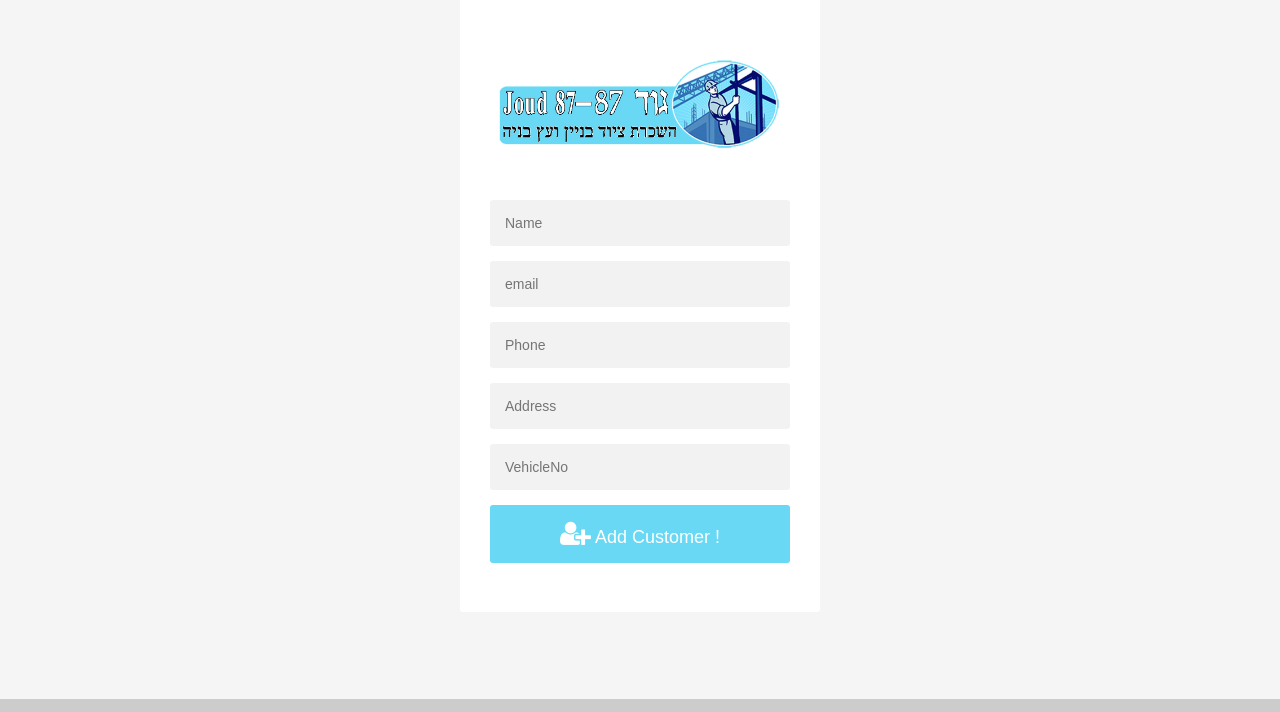
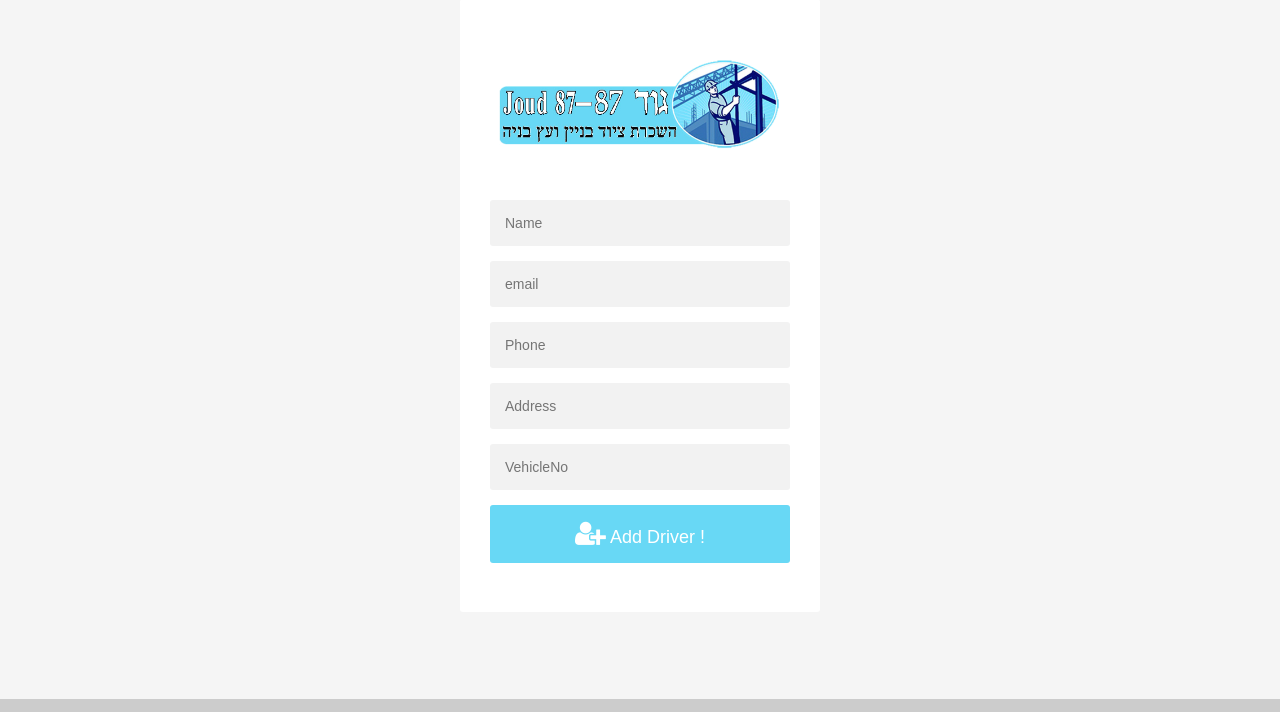
Before and after one commit to Maysaraodeh/Management-System-Joud-, a Spring Boot app: page /addDriver in a window 1280 px wide. Shown: the part 101-813 px from the top of the page. Run offline with Spring Boot 4, Linux system fonts and the light colour scheme; the visitor is signed in with stand-in values (Sample User, id 1); some of the project's set-up classes (security, data sources, template engines, error pages and the like) are left out, and stand-ins take their place.

Commit message:
Add Driver Button
change add driver button from add customer to add driver

```diff
--- a/src/main/resources/application.properties
+++ b/src/main/resources/application.properties
@@ -3,7 +3,7 @@
 # ===============================
 spring.datasource.url = jdbc:mysql://localhost:3306/springbootdb
 spring.datasource.username = root
-spring.datasource.password = Maysara
+spring.datasource.password = root
 spring.datasource.testWhileIdle = true
 spring.datasource.validationQuery = SELECT 1
 
--- a/src/main/resources/templates/AddDriver.html
+++ b/src/main/resources/templates/AddDriver.html
@@ -36,7 +36,7 @@
       <input th:field="*{vehicleNo}" type="text" placeholder="VehicleNo"/>
 
 
-      <button type="submit" style="font-size: 18px;"><i class="fa fa-user-plus" style="font-size:1.5em;" aria-hidden="true"></i>     Add Customer !</button>
+      <button type="submit" style="font-size: 18px;"><i class="fa fa-user-plus" style="font-size:1.5em;" aria-hidden="true"></i>     Add Driver !</button>
     <br><br><Strong><span style=" color: green;"  th:utext="${successMessage}"></span></Strong>
     </form>
   </div>
```
